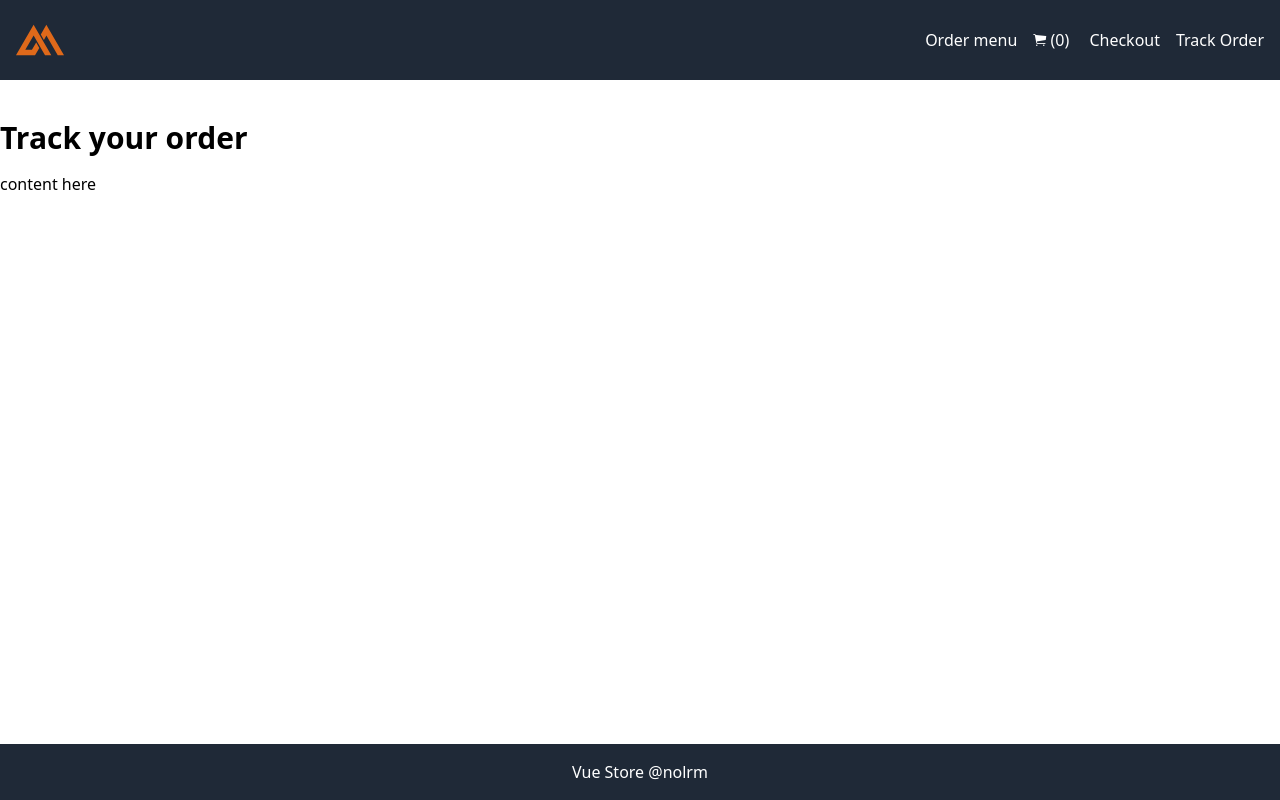
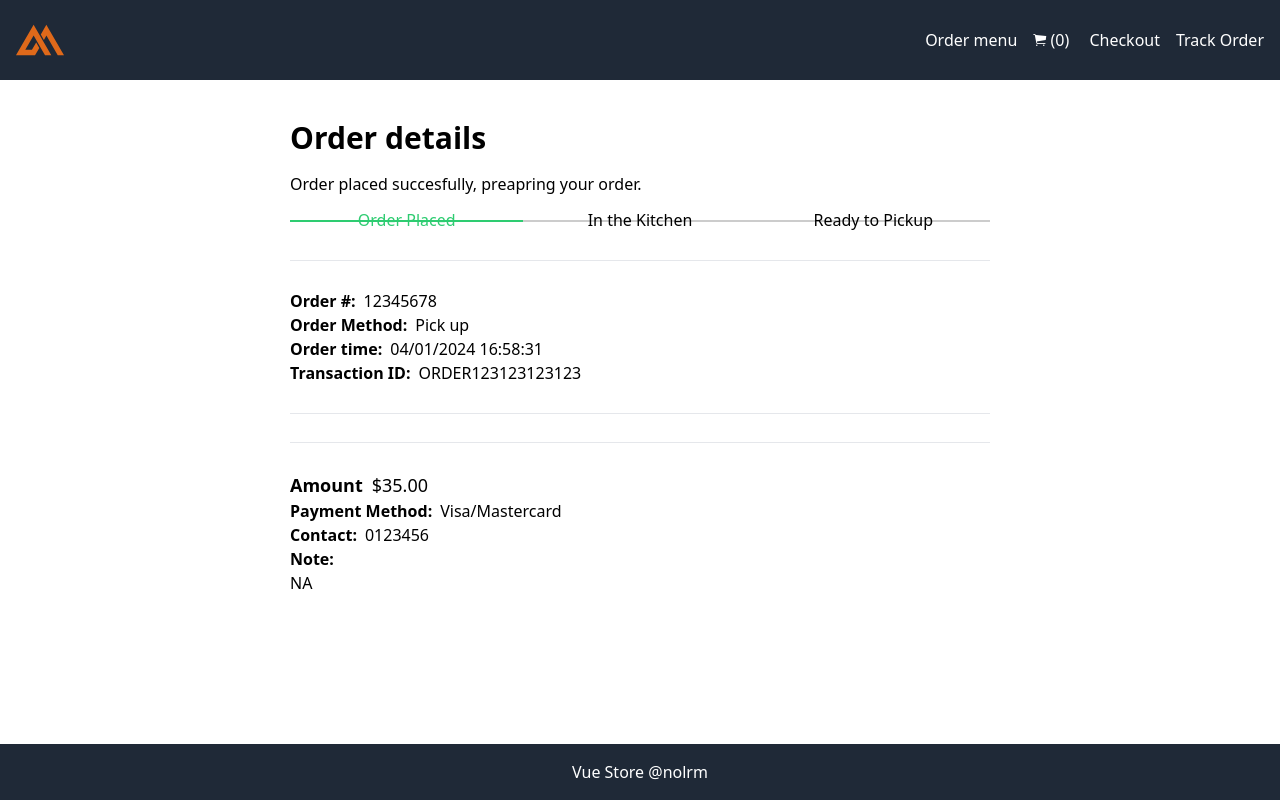
Before and after one commit to nolrm/vue-store, a Vue app: page /track-order in a window 1280 px wide. Built offline with nearby package versions, Linux system fonts and the light colour scheme.

Commit message:
Order details

```diff
--- a/src/views/TrackOrder.vue
+++ b/src/views/TrackOrder.vue
@@ -1,9 +1,82 @@
 <template>
   <MainLayout>
-    <div class="page-track-order">
-      <h1 class="text-3xl font-semibold mb-4">Track your order</h1>
+    <div class="page-order">
+      <div class="order-heading">
+        <h1 class="text-3xl font-semibold mb-4">Order details</h1>
+        <p>Order placed succesfully, preapring your order.</p>
+      </div>
 
-      <div>content here</div>
+      <ul class="progress-container my-3">
+        <li class="progress-step active">Order Placed</li>
+        <li class="progress-step">In the Kitchen</li>
+        <li class="progress-step">Ready to Pickup</li>
+      </ul>
+
+      <hr class="my-7">
+
+      <div class="order-details">
+        <dl>
+          <dt>Order #:</dt>
+          <dd>12345678</dd>
+        </dl>
+
+        <dl>
+          <dt>Order Method: </dt>
+          <dd>Pick up</dd>
+        </dl>
+
+        <dl>
+          <dt>Order time: </dt>
+          <dd>04/01/2024 16:58:31</dd>
+        </dl>
+
+        <dl>
+          <dt>Transaction ID: </dt>
+          <dd>ORDER123123123123</dd>
+        </dl>
+      </div>
+
+      <hr class="my-7">
+
+      <div class="order-items">
+        <ul>
+          <li class="mb-4" v-for="product in orderItems" :key="product.id">
+            <div>
+              <div class="flex justify-between">
+                <div>
+                  <p class="text-md font-semibold">{{ product.title }}</p>
+                </div>
+                <div class="text-right">
+                  <p class="text-md font-semibold">${{ product.price }}</p>
+                  <span class="text-sm text-gray-500 mt-3">x{{ product.quantity }}</span>
+                </div>
+              </div>
+            </div>
+          </li>
+        </ul>
+      </div>
+
+      <hr class="my-7">
+
+      <div class="order-details">
+        <dl class="text-lg">
+          <dt>Amount</dt>
+          <dd>$35.00</dd>
+        </dl>
+
+        <dl>
+          <dt>Payment Method: </dt>
+          <dd>Visa/Mastercard</dd>
+        </dl>
+
+        <dl>
+          <dt>Contact: </dt>
+          <dd>0123456</dd>
+        </dl>
+
+        <p class="font-semibold">Note: </p>
+        <p>NA</p>
+      </div>
     </div>
   </MainLayout>
 </template>
@@ -13,6 +86,63 @@
   export default {
     components: {
       MainLayout
-    }
+    },
+    computed: {
+      orderItems() {
+        // Access the getter from the store
+        return this.$store.state.cart.items || [];
+      }
+    },
   };
 </script>
+
+<style scoped lang="scss">
+  .page-order {
+    width: 100%;
+    max-width: 700px;
+    margin: 0 auto;
+  }
+
+  .progress-container {
+    display: flex;
+    justify-content: space-between;
+    list-style-type: none;
+    padding: 0;
+  }
+
+  .progress-step {
+    flex: 1;
+    text-align: center;
+    position: relative;
+  }
+
+  .progress-step:before {
+    content: '';
+    position: absolute;
+    top: 50%;
+    left: 0;
+    width: 100%;
+    height: 2px;
+    background-color: #ccc;
+    z-index: -1;
+  }
+
+  .progress-step.active {
+    color: var(--m-secondary);
+  }
+
+  .progress-step.active:before {
+    background-color: var(--m-secondary);
+  }
+
+  .order-details {
+    dt {
+      display: inline-block;
+      padding-right: .5em;
+      font-weight: 700;
+    }
+    dd {
+      display: inline-block;
+    }
+  }
+</style>
```
